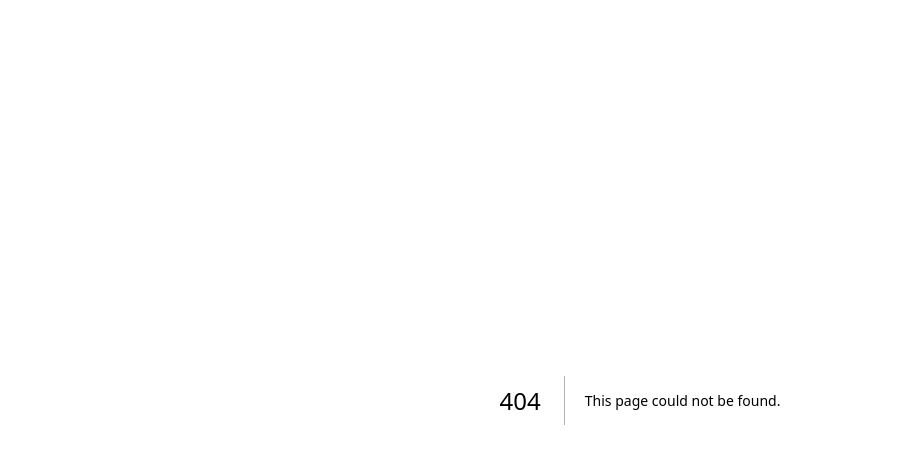
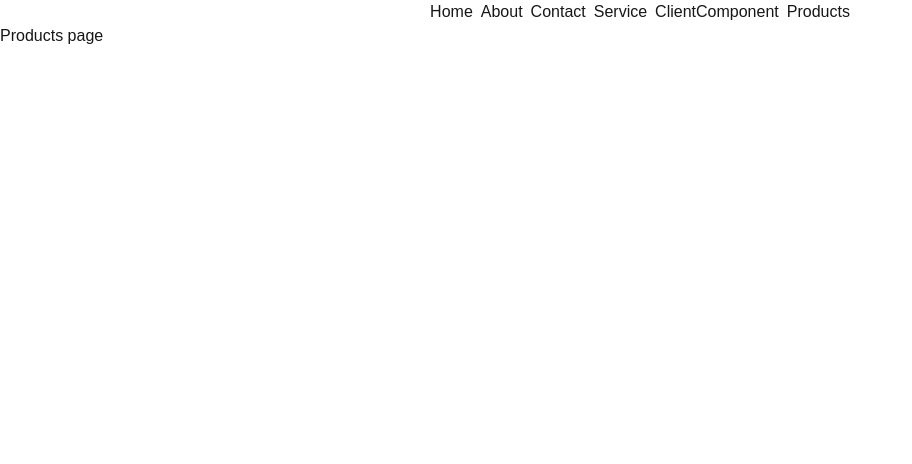
Before and after one commit to VikashBurman/Nextjs-Project, a Next.js app: page /products in a window 1280 px wide. Before the commit this address had no page. Shown: the top 464 px of the page, without its empty margins (0-912 px from the left). Built offline with nearby package versions, Linux system fonts and the light colour scheme.

Commit message:
Add Products page and update Navbar with Products link Added searchparams

```diff
--- a/app/(users)/componets/navbar.js
+++ b/app/(users)/componets/navbar.js
@@ -20,6 +20,9 @@ const Navbar = () =>{
             <li>
                 <Link href="/clientcomponet">ClientComponent</Link>
             </li>
+            <li>
+                <Link href="/products">Products</Link>
+            </li>
         </ul>
     </nav>
     </>
--- /dev/null
+++ b/app/(users)/products/page.js
@@ -0,0 +1,16 @@
+const Products = async ({searchParams}) =>{
+    // const {searchParams} =  props;
+    const data = await searchParams;
+    console.log(data)
+    const {category,sort} = await searchParams;
+    // console.log(searchParams);
+    console.log(category);
+    console.log(sort);
+    return(
+        <>
+            <h1>Products page</h1>
+        </>
+    )
+}
+
+export default Products;
```
